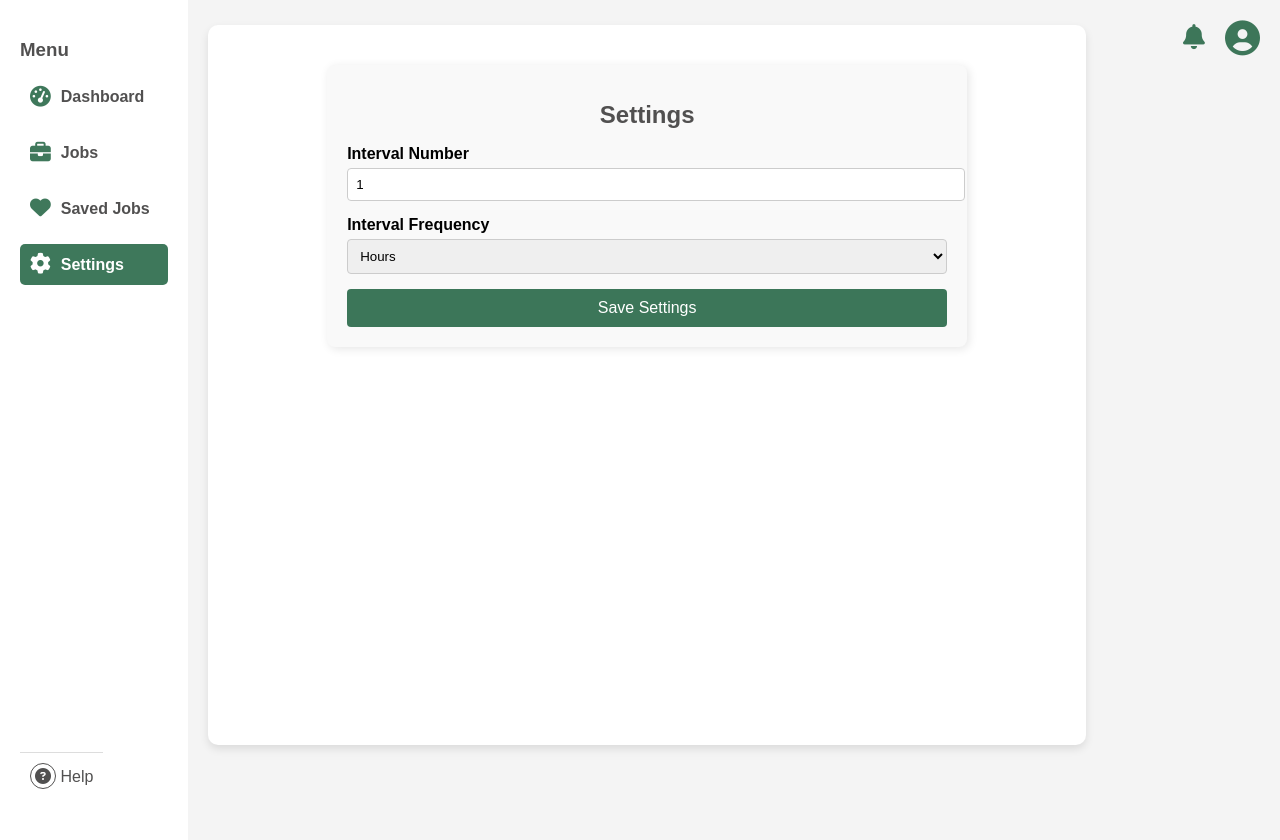
After one commit to saifeddin1/jobscraper, a Django app: page /settings/ in a window 1280 px wide. The commit adds this page. Run offline with Django 5.2, Linux system fonts and the light colour scheme; a user stored in the database is signed in; data comes from the database, SQL or seed files in the repository; tables that the repository leaves empty hold one stand-in row (values such as "Sample post"); parts of the project's set-up code (start-up, migrations or seed data) failed here and were passed over.

Commit message:
Add Settings model and dashboard interface; implement settings view and update functionality

```diff
--- a/core/admin.py
+++ b/core/admin.py
@@ -1,5 +1,5 @@
 from django.contrib import admin
-from .models import Job
+from .models import Job, Settings
 from .scrapers import scrape_all_jobs
 
 @admin.register(Job)
@@ -12,3 +12,6 @@ class JobAdmin(admin.ModelAdmin):
         Scrape jobs from the selected sources.
         """
         scrape_all_jobs()
+
+
+admin.site.register(Settings)
--- a/core/models.py
+++ b/core/models.py
@@ -14,3 +14,17 @@ class Job(models.Model):
 
     def __str__(self):
         return self.title
+
+
+class Settings(models.Model):
+    FREQUENCY_CHOICES = [
+        ("hours", "Hours"),
+        ("minutes", "Minutes"),
+        ("seconds", "Seconds"),
+        ("days", "Days"),
+    ]
+
+    interval_number = models.IntegerField(default=1)
+    interval_frequency = models.CharField(
+        max_length=10, choices=FREQUENCY_CHOICES, default="hours"
+    )
--- a/core/urls.py
+++ b/core/urls.py
@@ -8,6 +8,7 @@ urlpatterns = [
     path('dashboard/', views.dashboard_view, name='dashboard'),
     path('toggle-favorite/<int:job_id>/', views.toggle_favorite, name='toggle_favorite'),
     path('saved_jobs/', views.saved_jobs_view, name='saved_jobs'),
+    path("settings/", views.settings_view, name="settings"),
 
 
 ]
--- a/core/views.py
+++ b/core/views.py
@@ -5,6 +5,7 @@ from django.views.decorators.csrf import csrf_exempt
 from django.contrib.auth.decorators import login_required
 from django.core.paginator import Paginator
 
+from .models import Settings
 from notifications.utils import create_notification
 from .models import Job
 from collections import Counter
@@ -101,3 +102,22 @@ def toggle_favorite(request, job_id):
 
     print("Current favorited jobs:", user.favorited_jobs.all())  # Debugging
     return JsonResponse({"success": True})
+
+
+
+@login_required
+def settings_view(request):
+    settings, created = Settings.objects.get_or_create(id=1)  # Ensure only one settings instance exists
+
+    if request.method == "POST":
+        interval_number = request.POST.get("interval_number")
+        interval_frequency = request.POST.get("interval_frequency")
+
+        # Update settings
+        settings.interval_number = int(interval_number)
+        settings.interval_frequency = interval_frequency
+        settings.save()
+
+        return redirect("settings")  # Redirect to refresh the page
+
+    return render(request, "scraper/settings.html", {"settings": settings})
--- a/static/css/auth.css
+++ b/static/css/auth.css
@@ -18,13 +18,13 @@ body {
     background: #fff;
     padding: 30px 40px;
     border-radius: 10px;
+    width: 100%;
     box-shadow: 0 4px 8px rgba(0, 0, 0, 0.2);
-    text-align: center;
-    width: 100%;
     max-width: 400px;
 }
 
 h2 {
+    text-align: center;
     margin-bottom: 20px;
     font-size: 1.8em;
     color: #333;
--- a/static/css/base.css
+++ b/static/css/base.css
@@ -481,3 +481,51 @@ h1 {
 .dashboard-table tr:hover {
     background: #f1f1f1;
 }
+
+
+/* Settings Page Styles */
+.settings-container {
+    max-width: 600px;
+    margin: 20px auto;
+    padding: 20px;
+    background: #f9f9f9;
+    border-radius: 8px;
+    box-shadow: 2px 2px 10px rgba(0, 0, 0, 0.1);
+}
+
+.settings-container h1 {
+    text-align: center;
+}
+
+.settings-container .form-group {
+    margin-bottom: 15px;
+}
+
+.settings-container label {
+    display: block;
+    font-weight: bold;
+    margin-bottom: 5px;
+}
+
+.settings-container input,
+.settings-container select {
+    width: 100%;
+    padding: 8px;
+    border: 1px solid #ccc;
+    border-radius: 4px;
+}
+
+.settings-container .save-btn {
+    width: 100%;
+    padding: 10px;
+    background-color: rgb(2 78 40 / 76%);
+    color: white;
+    border: none;
+    border-radius: 4px;
+    cursor: pointer;
+    font-size: 16px;
+}
+
+.settings-container .save-btn:hover {
+    background-color: #0056b3;
+}
--- a/templates/base.html
+++ b/templates/base.html
@@ -35,7 +35,7 @@
           </li>
 
           <li>
-            <a class="sidebar-link" href="#">
+            <a class="sidebar-link" href="{% url 'settings' %}">
               <i class="fa fa-cog"></i> Settings
             </a>
           </li>
--- /dev/null
+++ b/templates/scraper/settings.html
@@ -0,0 +1,28 @@
+{% extends "base.html" %}
+{% load static %}
+
+{% block content %}
+<div class="settings-container">
+  <h1>Settings</h1>
+  <form method="POST">
+    {% csrf_token %}
+
+    <div class="form-group">
+      <label for="interval_number">Interval Number </label>
+      <input type="number" id="interval_number" name="interval_number" value="{{ settings.interval_number }}" required />
+    </div>
+
+    <div class="form-group">
+      <label for="interval_frequency">Interval Frequency </label>
+      <select id="interval_frequency" name="interval_frequency">
+        <option value="hours" {% if settings.interval_frequency == "hours" %}selected{% endif %}>Hours</option>
+        <option value="minutes" {% if settings.interval_frequency == "minutes" %}selected{% endif %}>Minutes</option>
+        <option value="seconds" {% if settings.interval_frequency == "seconds" %}selected{% endif %}>Seconds</option>
+        <option value="days" {% if settings.interval_frequency == "days" %}selected{% endif %}>Days</option>
+      </select>
+    </div>
+
+    <button type="submit" class="save-btn">Save Settings</button>
+  </form>
+</div>
+{% endblock %}
```
Also changed, not shown: core/signals.py (+14 -2 lines), core/migrations/0003_settings.py (added). Lines whose indentation alone changed are shown as unchanged.
